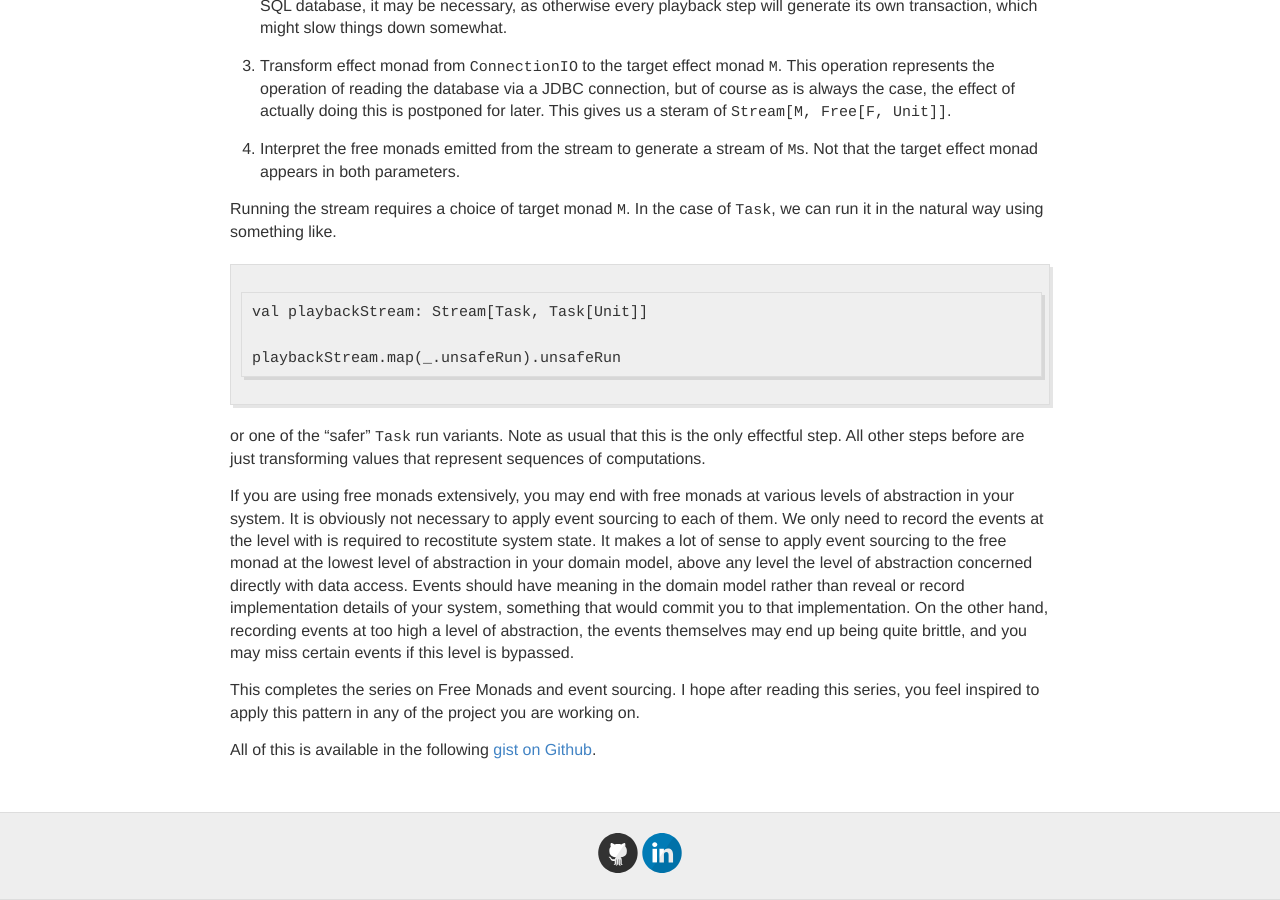
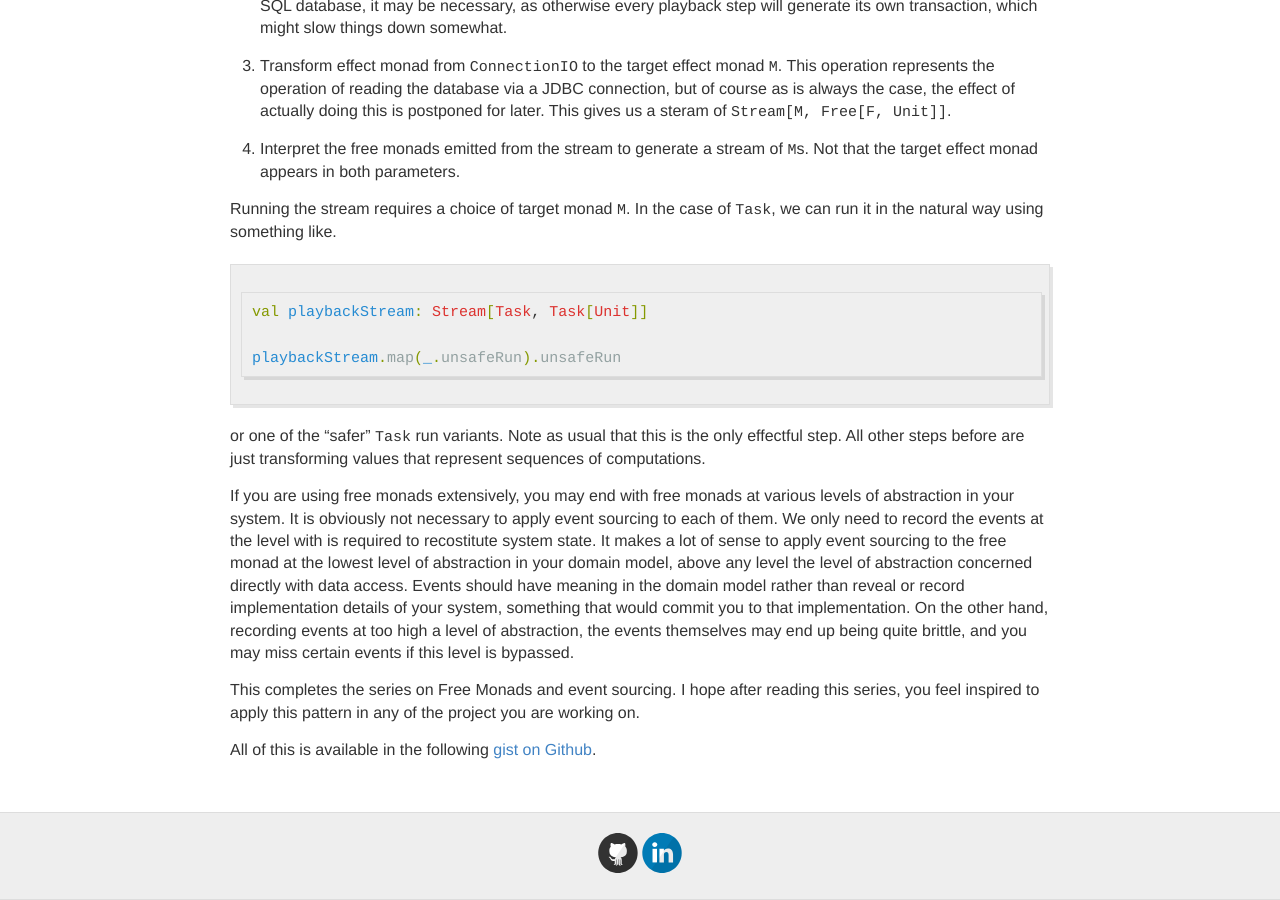
Before and after one commit to szoio/szoio.github.io, a Jekyll site: the page built from _posts/2017-03-30-free-monad-event-sourcing-playback.md, in a window 1280 px wide and 900 px high, scrolled down 2055 px. Built offline with Jekyll 4.4.1, drawn with Linux system fonts in a browser that asks for light colours; comment, search, counter and statistics services are not loaded.

Commit message:
Event sourcing playback.

````diff
--- a/_posts/2017-03-30-free-monad-event-sourcing-playback.md
+++ b/_posts/2017-03-30-free-monad-event-sourcing-playback.md
@@ -76,7 +76,7 @@ Here we have added a playback method that reads the event log table and returns
 
 Running the stream requires a choice of target monad `M`. In the case of `Task`, we can run it in the natural way using something like.
 
-```
+```scala
 val playbackStream: Stream[Task, Task[Unit]]
 
 playbackStream.map(_.unsafeRun).unsafeRun
````
